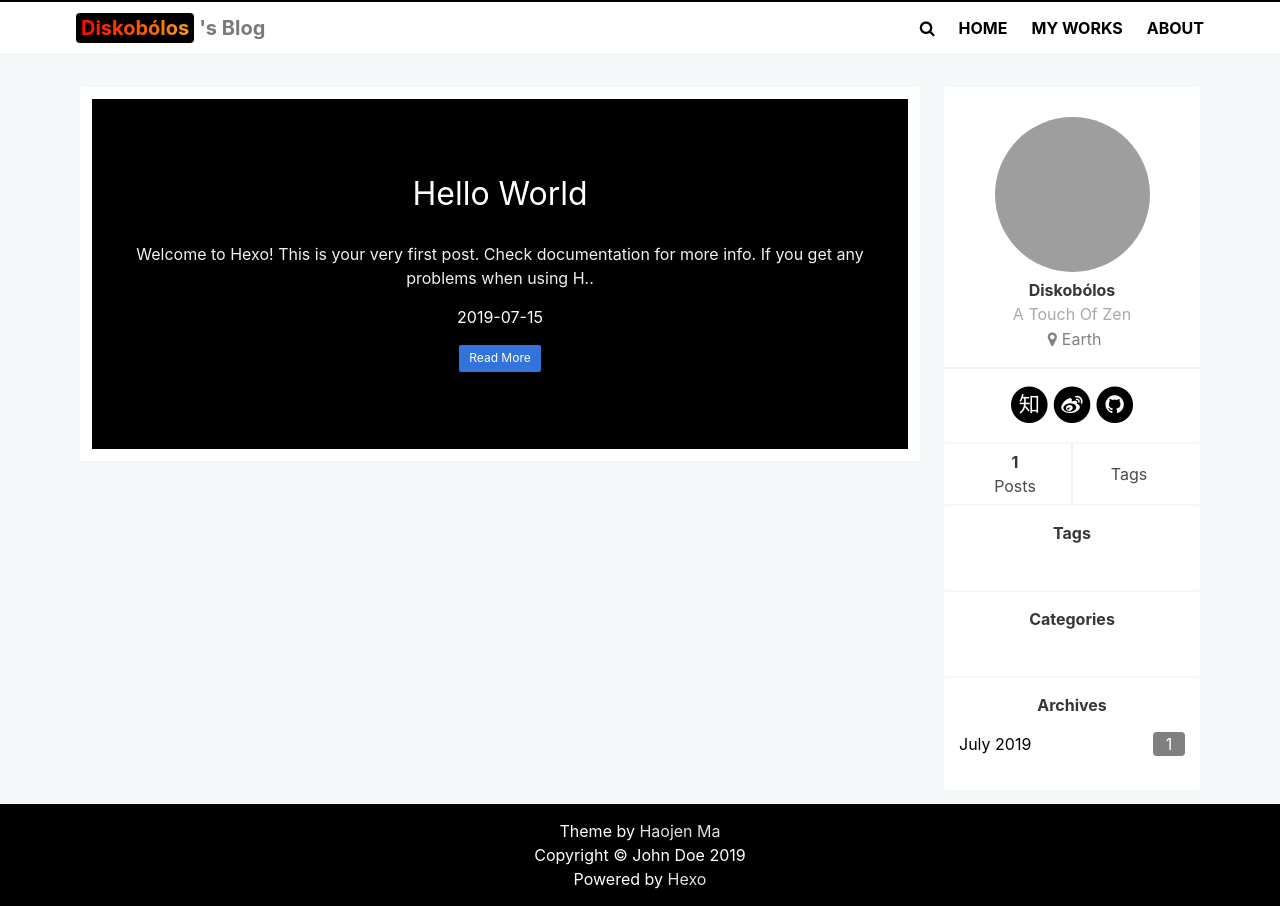
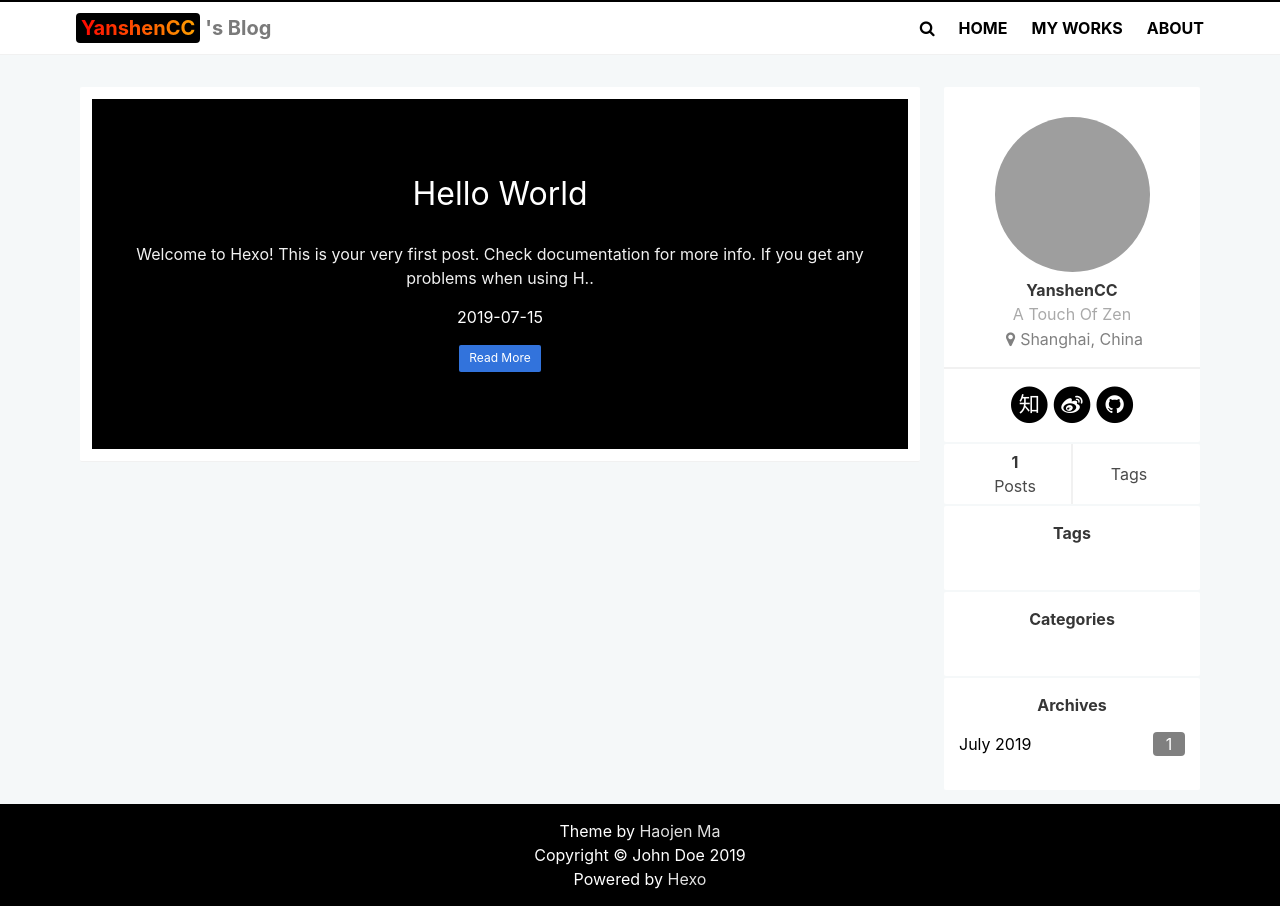
Before and after one commit to MonoYan/monoyan.github.io-outdated, a plain HTML site: page index.html in a window 1280 px wide. Drawn offline with nearby package versions, Linux system fonts and the light colour scheme; grey boxes are pictures that could not be loaded.

Commit message:
Site updated: 2019-07-15 21:31:32

```diff
--- a/index.html
+++ b/index.html
@@ -46,7 +46,7 @@
     <nav class="nav">
          <div class="nav-left">
             <a href="/" class="nav-item" style="font-size: 20px;">
-              <span class="logo">Diskobólos</span>'s Blog
+              <span class="logo">YanshenCC</span>'s Blog
             </a>
          </div>
         <div class="nav-center is-hidden position-relative" id="search_container">
@@ -261,12 +261,12 @@
                 <img class="avatar" src="https://cdn2.iconfinder.com/data/icons/rcons-user/32/male-shadow-circle-512.png">
             </header>
             <section class="has-text-centered">
-                <h3><strong>Diskobólos</strong></h3>
+                <h3><strong>YanshenCC</strong></h3>
                 <p class="sub-title">A Touch Of Zen</p>
 
                 <p class="is-flex center" style=" color: gray">
                     <i class="fa fa-map-marker" style="padding: 5px"></i>
-                    Earth
+                    Shanghai, China
                 </p>
 
             </section>
```
Also changed, not shown: 2019/07/15/hello-world/index.html (+2 -2 lines), archives/2019/07/index.html (+1 -1 lines), archives/2019/index.html (+1 -1 lines), archives/index.html (+1 -1 lines).
